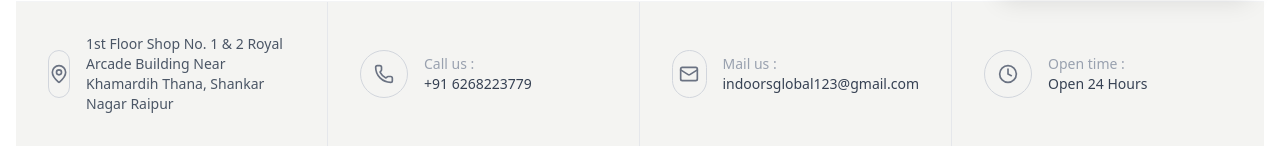
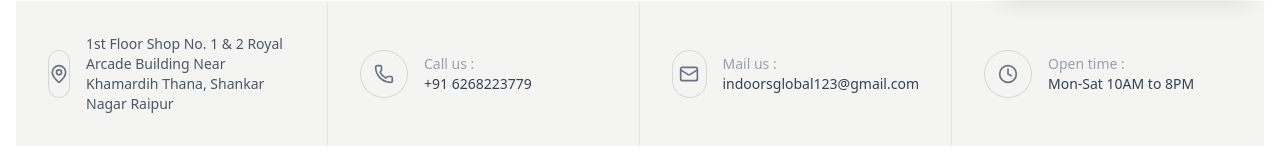
Before and after one commit to indoorsglobal/indoorsglobal, a Next.js app: page /contact in a window 1280 px wide. Shown: the part 789-952 px from the top of the page. Built offline with nearby package versions, Linux system fonts and the light colour scheme.

Commit message:
Update Contact.tsx

```diff
--- a/app/contact/Contact.tsx
+++ b/app/contact/Contact.tsx
@@ -173,7 +173,7 @@ export default function Contact() {
           </div>
           <div className="text-sm">
             <p className="text-gray-400">Open time :</p>
-            <p className="font-medium text-gray-700">Open 24 Hours</p>
+            <p className="font-medium text-gray-700">Mon-Sat 10AM to 8PM</p>
           </div>
         </div>
       </div>
```
